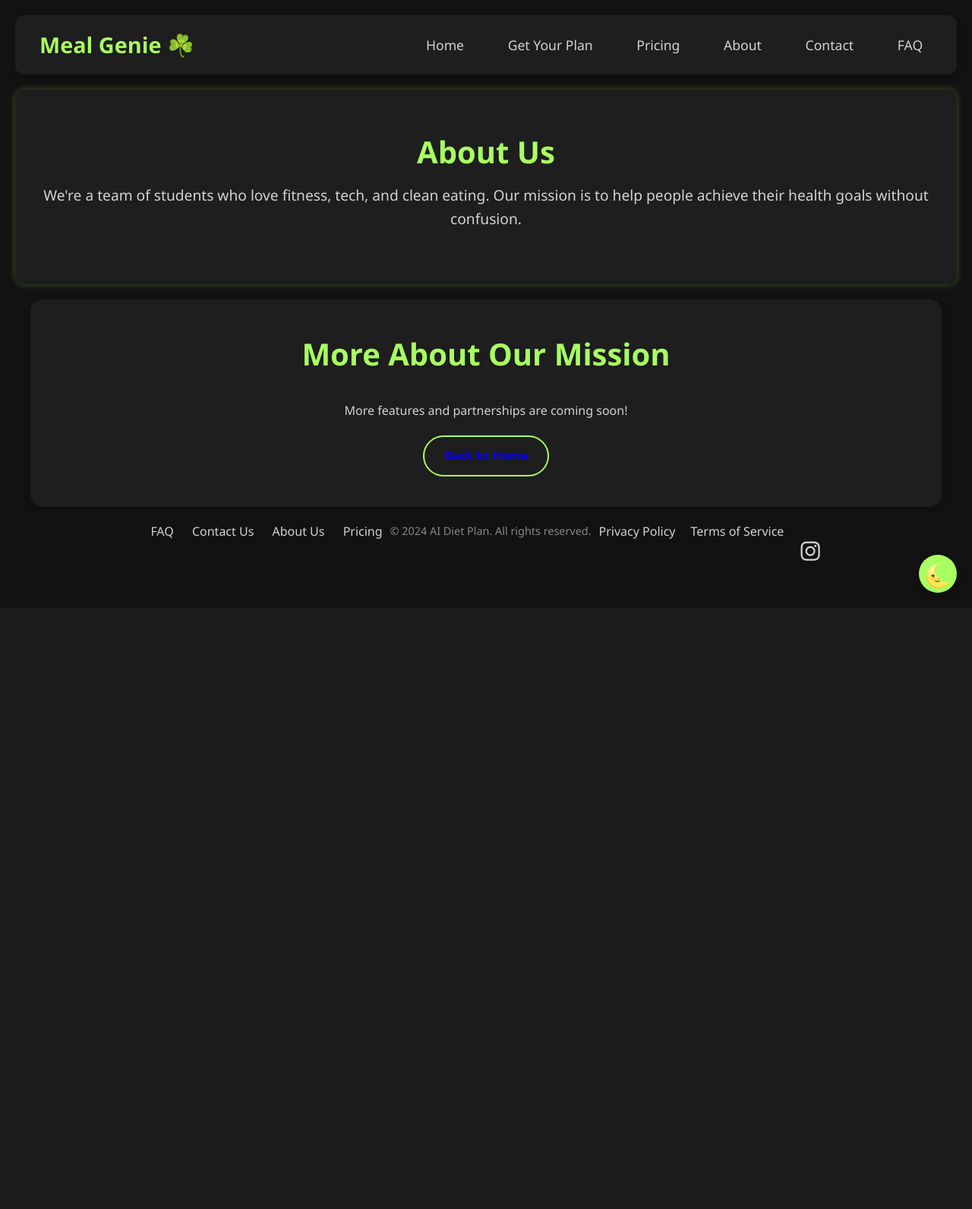
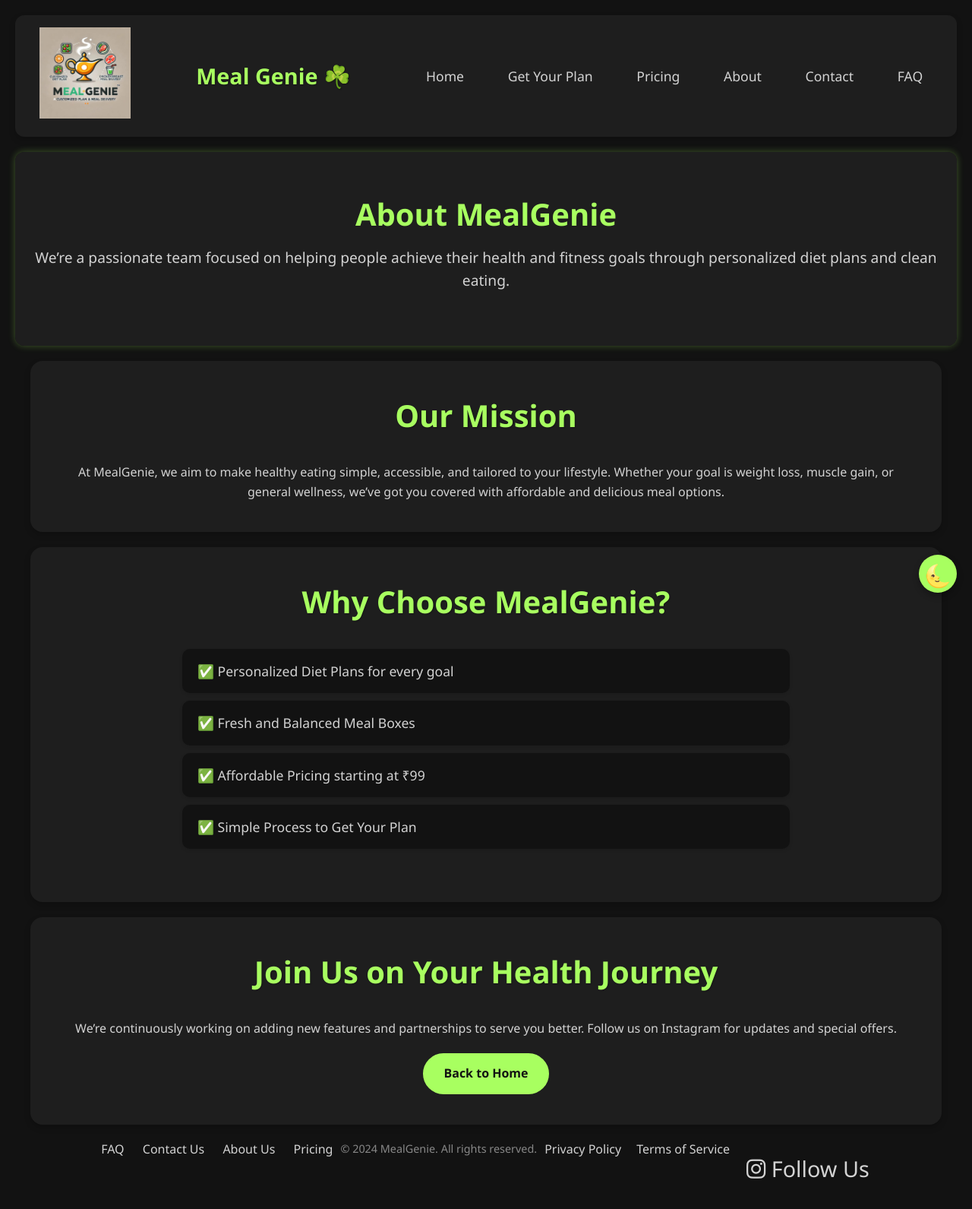
Before and after one commit to jiyad-shaikh/meal-genie, a Flask app: page /about in a window 1280 px wide. Shown: the whole page at 76% size. Before the commit the page ends 785 px from the top, so only its background shows below. Run offline with Flask 3, Linux system fonts and the light colour scheme.

Commit message:
minor changes in about.html

```diff
--- a/templates/about.html
+++ b/templates/about.html
@@ -2,27 +2,39 @@
 <html lang="en">
 
 <head>
+    <!-- Google Adsense -->
     <script async src="https://pagead2.googlesyndication.com/pagead/js/adsbygoogle.js?client=ca-pub-4213903728229123"
         crossorigin="anonymous"></script>
     <meta name="google-adsense-account" content="ca-pub-4213903728229123">
+
+    <!-- Basic Meta -->
     <meta charset="UTF-8" />
     <meta name="viewport" content="width=device-width, initial-scale=1.0" />
-    <title>About Us</title>
+    <title>About MealGenie | Personalized Diet Plans & Meal Boxes</title>
+    <meta name="description"
+        content="Learn more about MealGenie - your partner in personalized diet plans, healthy meal boxes, and achieving your fitness goals with clean eating.">
+    <meta name="keywords"
+        content="MealGenie, Diet Plans, Healthy Meal Boxes, Personalized Diet, Fitness, Weight Loss, Muscle Gain, Clean Eating, Nutrition">
+    <meta name="author" content="MealGenie Team">
+
+    <!-- Favicon -->
+    <link rel="icon" href="{{ url_for('static', filename='images/logo.png') }}" type="image/png">
+
+    <!-- Styles -->
     <link rel="stylesheet" href="{{ url_for('static', filename='style.css') }}">
     <link rel="stylesheet" href="https://cdnjs.cloudflare.com/ajax/libs/font-awesome/6.0.0/css/all.min.css"
         integrity="sha512-9usAa10IRO0HhonpyAIVpjrylPvoDwiPUiKdWk5t3PyolY1cOd4DSE0Ga+ri4AuTroPR5aQvXU9xC6qOPnzFeg=="
         crossorigin="anonymous" referrerpolicy="no-referrer" />
-</head>
 
-<!-- Google tag (gtag.js) -->
+    <!-- Google Analytics -->
     <script async src="https://www.googletagmanager.com/gtag/js?id=G-71JWJ7DBKD"></script>
     <script>
         window.dataLayer = window.dataLayer || [];
-  function gtag(){dataLayer.push(arguments);}
+        function gtag() { dataLayer.push(arguments); }
         gtag('js', new Date());
-
         gtag('config', 'G-71JWJ7DBKD');
     </script>
+</head>
 
 <body>
     <!-- Theme Toggle Button -->
@@ -36,6 +48,9 @@
             <button id="hamburger-menu" title="Toggle Menu">
                 <i class="fas fa-bars"></i>
             </button>
+            <a href="{{ url_for('index') }}">
+                <img src="{{ url_for('static', filename='images/logo.png') }}" alt="MealGenie Logo" class="navbar-logo" width="120">
+            </a>
             <span class="navbar-brand">Meal Genie ☘️</span>
 
             <ul class="navbar-menu">
@@ -50,18 +65,34 @@
     </nav>
 
     <header>
-        <h1>About Us</h1>
-        <p>We're a team of students who love fitness, tech, and clean eating. Our mission is to help people achieve
-            their health goals without confusion.</p>
+        <h1>About MealGenie</h1>
+        <p>We’re a passionate team focused on helping people achieve their health and fitness goals through personalized diet plans and clean eating.</p>
     </header>
 
+    <main>
         <section>
-        <h2>More About Our Mission</h2>
-        <p>More features and partnerships are coming soon!</p>
+            <h2>Our Mission</h2>
+            <p>At MealGenie, we aim to make healthy eating simple, accessible, and tailored to your lifestyle. Whether your goal is weight loss, muscle gain, or general wellness, we’ve got you covered with affordable and delicious meal options.</p>
+        </section>
+
+        <section>
+            <h2>Why Choose MealGenie?</h2>
+            <ul>
+                <li>✅ Personalized Diet Plans for every goal</li>
+                <li>✅ Fresh and Balanced Meal Boxes</li>
+                <li>✅ Affordable Pricing starting at ₹99</li>
+                <li>✅ Simple Process to Get Your Plan</li>
+            </ul>
+        </section>
+
+        <section>
+            <h2>Join Us on Your Health Journey</h2>
+            <p>We’re continuously working on adding new features and partnerships to serve you better. Follow us on Instagram for updates and special offers.</p>
             <div style="text-align: center; margin-top: 20px;">
-            <a href="{{ url_for('index') }}" class="btn">Back to Home</a>
+                <a href="{{ url_for('index') }}" class="btn btn-primary">Back to Home</a>
             </div>
         </section>
+    </main>
 
     <footer>
         <div class="footer-content">
@@ -72,12 +103,12 @@
                 <a href="{{ url_for('pricing') }}">Pricing</a>
             </div>
             <div class="footer-legal">
-                <p>&copy; 2024 AI Diet Plan. All rights reserved.</p>
+                <p>&copy; 2024 MealGenie. All rights reserved.</p>
                 <a href="{{ url_for('privacy_policy') }}">Privacy Policy</a>
                 <a href="{{ url_for('terms_of_service') }}">Terms of Service</a>
             </div>
             <div class="footer-social">
-                <a href="#"><i class="fab fa-instagram"></i></a>
+                <a href="#"><i class="fab fa-instagram"></i> Follow Us</a>
             </div>
         </div>
     </footer>
@@ -105,4 +136,5 @@
         });
     </script>
 </body>
+
 </html>
--- a/templates/get-plan.html
+++ b/templates/get-plan.html
@@ -2,6 +2,7 @@
 <html>
 
 <head>
+     <link href="https://fonts.googleapis.com/css2?family=Poppins:wght@400;600&display=swap" rel="stylesheet">
       <script async src="https://pagead2.googlesyndication.com/pagead/js/adsbygoogle.js?client=ca-pub-4213903728229123"
         crossorigin="anonymous"></script>
     <meta name="google-adsense-account" content="ca-pub-4213903728229123">
@@ -27,7 +28,7 @@
 
 <body>
    <div id="tsparticles"></div>
-      <style>
+     <style>
     * {
         margin: 0;
         padding: 0;
--- a/templates/index.html
+++ b/templates/index.html
@@ -2,7 +2,7 @@
 <html lang="en">
 
 <head>
-  <link rel="icon" href="{{ url_for('static', filename='images/logo.jpg') }}" type="image/jpg">
+  <link rel="icon" href="{{ url_for('static', filename='images/logo.png') }}" type="image/png">
   <script async src="https://pagead2.googlesyndication.com/pagead/js/adsbygoogle.js?client=ca-pub-4213903728229123"
     crossorigin="anonymous"></script>
   <meta name="google-adsense-account" content="ca-pub-4213903728229123">
@@ -43,7 +43,7 @@
       </button>
       <!-- Example HTML inside your navbar/header -->
 <div class="navbar-logo" style="display: flex; align-items: center; gap: 10px;">
-  <img src="/static/images/logo.jpg" alt="MealGenie Logo" style="height: 50px; margin-right: 20px;">
+  <img src="/static/images/logo.png" alt="MealGenie Logo" style="height: 50px; margin-right: 20px;">
   <span style="color: #aaff55; font-weight: bold; font-size: 3em;">Meal Genie</span>
 </div>
 
```
Also changed, not shown: static/style.css (+97 -0 lines), static/images/logo.jpg (deleted), static/images/logo.png (added). Lines whose indentation alone changed are shown as unchanged.
